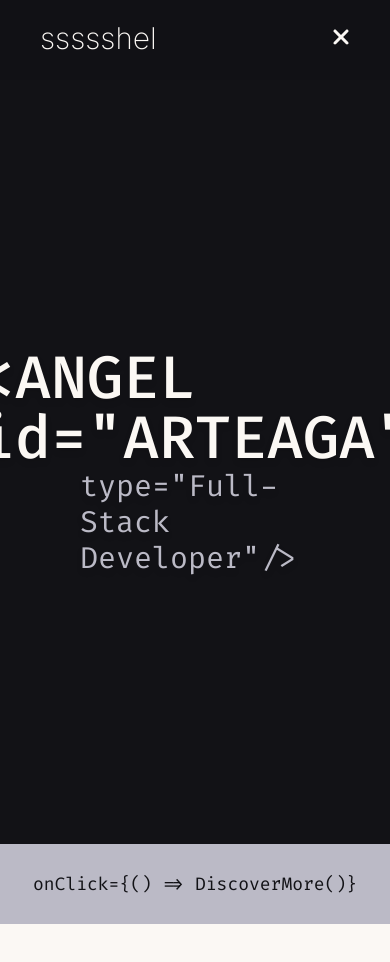
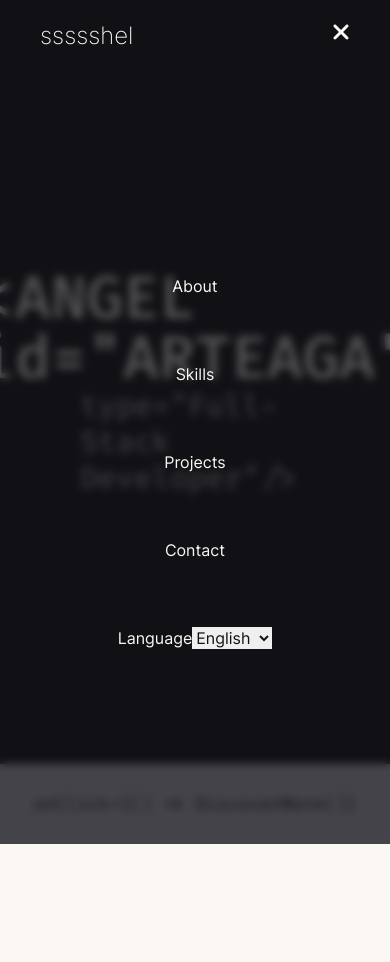
Before and after one commit to ssssshel/Portfolio2.0, a Next.js app: page /en in a window 390 px wide. Both pictures are taken after a click on the icon 341 px from the left and 39 px from the top of the page. Shown: the top 962 px of the page. Built offline with nearby package versions, Linux system fonts and the light colour scheme.

Commit message:
mobile drawer added

```diff
--- a/components/Navbar.tsx
+++ b/components/Navbar.tsx
@@ -18,18 +18,20 @@ export default function Navbar(): JSX.Element {
   useEffect(() => {
     const openBtn = document.getElementById("openBtn")
     const closeBtn = document.getElementById("closeBtn")
-    // const options = document.getElementById("options")
+    const mobileDrawer = document.getElementById("mobMenu")
+    const mobileNavbar = document.getElementById("mobileNavbar")
     console.log(isVisible)
     if (isVisible) {
       openBtn!.style.display = "none"
       closeBtn!.style.display = "block"
-      // options!.style.display = "flex"
-
+      mobileDrawer!.style.display = "flex"
+      mobileNavbar!.style.height = "100%"
     }
     if (!isVisible) {
       openBtn!.style.display = "block"
       closeBtn!.style.display = "none"
-      // options!.style.display = "none"
+      mobileDrawer!.style.display = "none"
+      mobileNavbar!.style.height = "5rem"
     }
 
   })
@@ -39,22 +41,48 @@ export default function Navbar(): JSX.Element {
   return (
     <div>
       {/* MOBILE */}
-      <nav className="w-full px-20 h-full lg:hidden sm:px-10 bg-dark/70 backdrop-blur-sm sticky top-0 z-30 text-light ">
+      <nav id="mobileNavbar" className="w-full px-20 h-20 lg:hidden sm:px-10 bg-dark/70 backdrop-blur-sm fixed top-0 z-30 text-light ">
         <div className="flex h-20 pt-5 flex-row justify-between items-baseline">
-          <p className="font-Inter font-extralight text-3xl"> <Link href={'/'}><a>ssssshel</a></Link></p>
+          <p className="font-Inter sm:text-2xl font-extralight text-3xl"> <Link href={'/'}><a>ssssshel</a></Link></p>
           <div>
             <FontAwesomeIcon onClick={() => setIsVisible(true)} id="openBtn" icon={faBars} className="text-xl" />
             <FontAwesomeIcon onClick={() => setIsVisible(false)} id="closeBtn" icon={faTimes} className="text-2xl" />
           </div>
         </div>
         {/* menu */}
-        {/* <div data-aos={"fade-down"} id="options" className="h-screen hidden w-full">
-
-        </div> */}
+        <div id="mobMenu" className=" h-full flex flex-col justify-center ">
+          {
+            route == "/" ? (
+              <ul className="flex flex-col gap-16 items-center h-max pb-20 ">
+                <li>
+                  <a href="#about">
+                    Sobre mí
+                  </a></li>
+                <li>
+                  <a href="#skills">
+                    Habilidades
+                  </a>
+                </li>
+                <li><a href="#projects">Proyectos</a></li>
+                <li><a href="#contact">Contacto</a></li>
+                <li>Idioma <select className="text-dark"><option value="es" onClick={() => router.push('/')}>Español</option><option value="en" onClick={() => router.push('/en')}>English</option></select></li>
+              </ul>
+            ) : (
+              // en
+              <ul className="flex flex-col gap-16 items-center h-max pb-20 ">
+                <li>About</li>
+                <li>Skills</li>
+                <li>Projects</li>
+                <li>Contact</li>
+                <li>Language<select className="text-dark"><option value="en" onClick={() => router.push('/en')}>English</option><option value="es" onClick={() => router.push('/')}>Spanish</option></select></li>
+              </ul>
+            )
+          }
+        </div>
       </nav>
 
       {/* WEB */}
-      <nav className="w-full h-20 px-20 pt-4 sm:hidden md:hidden bg-dark/70 backdrop-blur-sm sticky top-0 z-30 text-light flex flex-row justify-between items-baseline  ">
+      <nav className="w-full h-20 px-20 pt-4 sm:hidden md:hidden bg-dark/70 backdrop-blur-sm fixed top-0 z-30 text-light flex flex-row justify-between items-baseline  ">
         <p className="font-Inter font-extralight text-3xl"> <Link href={'/'}><a>ssssshel</a></Link></p>
         {
           route == "/" ? (
--- a/pages/index.tsx
+++ b/pages/index.tsx
@@ -41,7 +41,7 @@ const Home = () => {
           <h2 className='text-3xl font-Fira-Code text-medium drop-shadow-md'>{'type="Full-Stack Developer"/>'}</h2>
         </div>
 
-        <div className='flex items-center justify-center w-full h-20 font-medium bg-medium'>
+        <div className='flex items-center justify-center w-full h-12 font-medium bg-medium'>
           <p className='text-lg font-normal font-Fira-Code text-dark'>{'onClick={() => DescubreMás()}'}</p>
         </div>
       </div>
```
